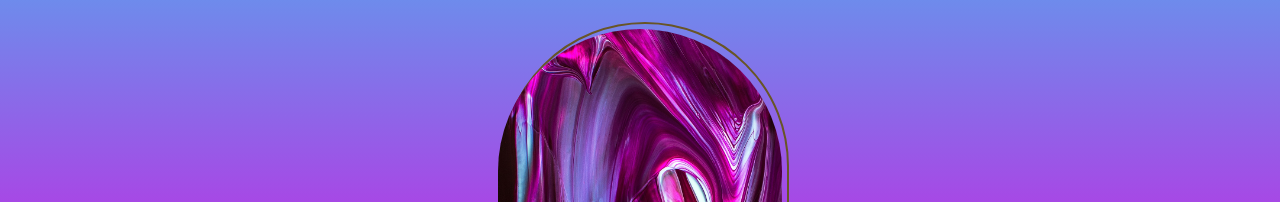
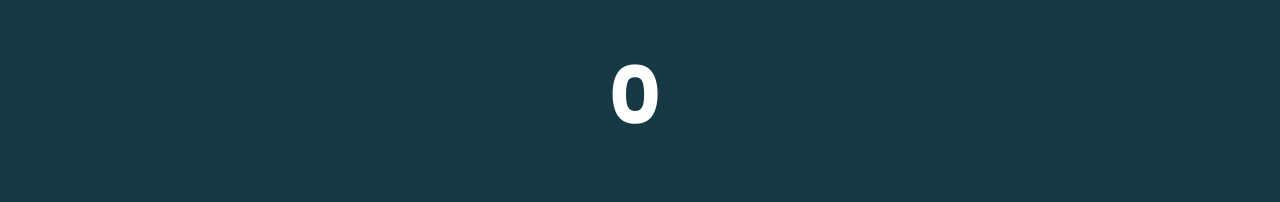
Before and after one commit to AliAlan/codigra, a plain HTML site: page index.html in a window 1280 px wide. Shown: the part 299-501 px from the top of the page. Drawn offline with nearby package versions, Linux system fonts and the light colour scheme.

Commit message:
Update index.html

```diff
--- a/index.html
+++ b/index.html
@@ -9,6 +9,11 @@
     <title>Codigra</title>
   </head>
   <body>
+    <div class="loading-page">
+      <div class="counter">
+        <h1>0</h1>
+      </div>
+    </div>
     <header>
 
       <div class="mobile-nav">
```
